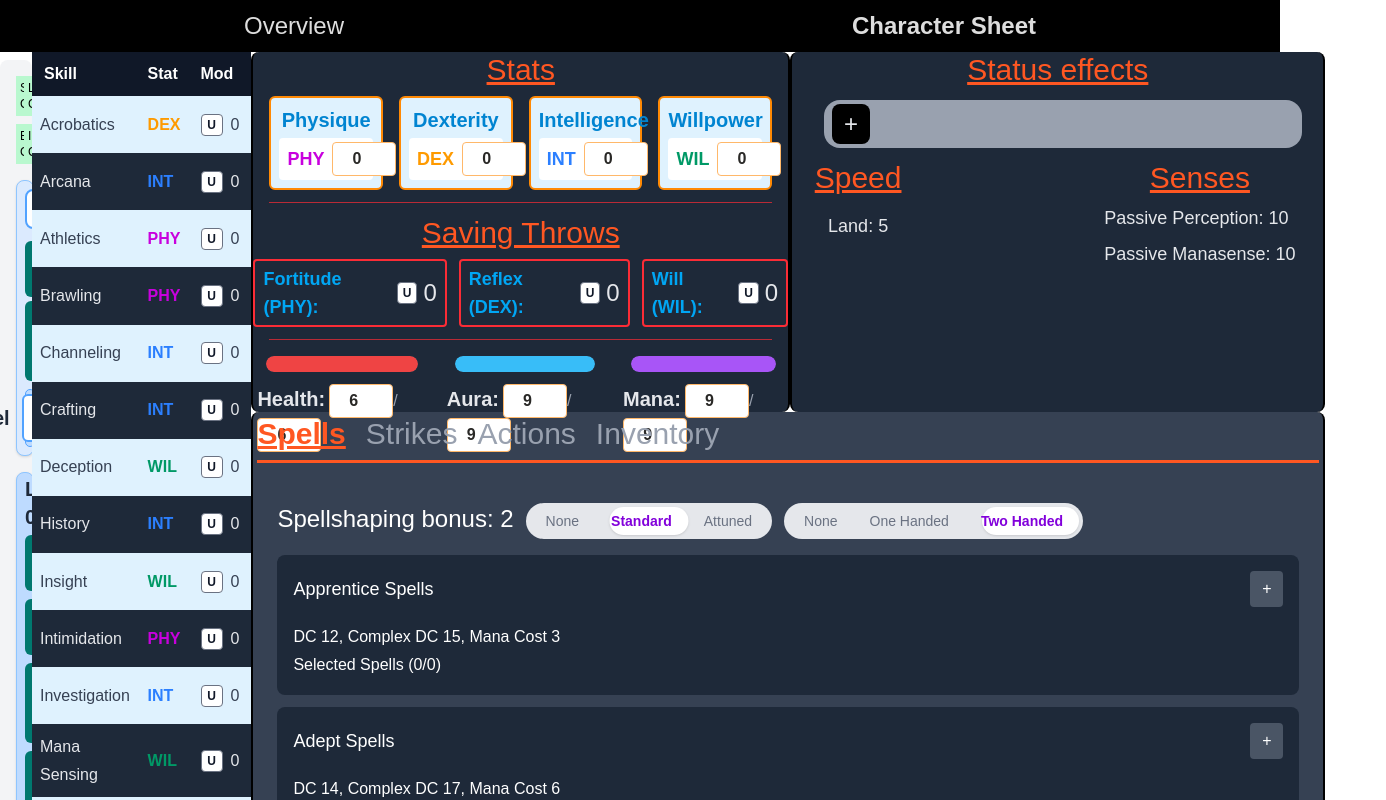
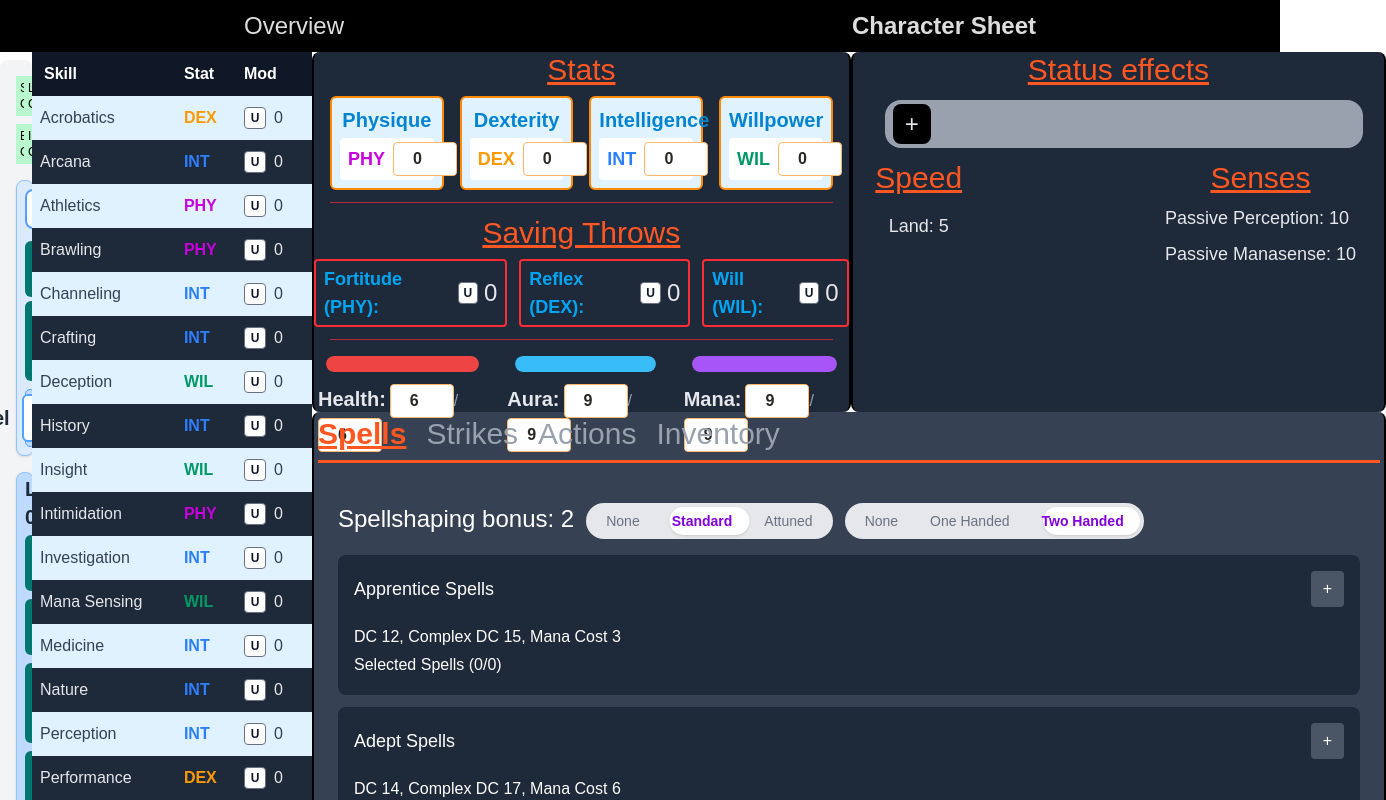
Before and after one commit to Acasez/kastorixv2, a React (Vite) app: page /kastorixv2/characterSheet in a window 1280 px wide. Shown: the top 800 px of the page, 1386 px wide, since content can reach past the window. Built offline with nearby package versions, Linux system fonts and the light colour scheme.

Commit message:
Some styling

```diff
--- a/src/components/CharacterSheet/Sidebar/LevelSidebar.tsx
+++ b/src/components/CharacterSheet/Sidebar/LevelSidebar.tsx
@@ -6,7 +6,7 @@ export default function LevelSidebar() {
   const levels = Array.from({ length: 21 }, (_, i) => i); // 0 to 20
 
   return (
-    <div className="w-80 p-4 bg-gray-100 rounded-lg shadow-lg overflow-y-auto max-h-screen">
+    <div className="w-80 p-4 bg-gray-100 rounded-lg shadow-lg overflow-y-auto h-320 mb-0">
       <SaveLoadButtons />
       <CharacterPanel />
       <div className="space-y-3">
--- a/src/components/CharacterSheet/SkillTable.tsx
+++ b/src/components/CharacterSheet/SkillTable.tsx
@@ -11,6 +11,7 @@ export default function SkillsTable() {
   const { character } = useCharacter();
 
   return (
+    <div>
       <table className="w-70 -mt-2 border-collapse rounded-lg">
         <thead>
           <tr className="bg-gray-900 text-white">
@@ -65,5 +66,6 @@ export default function SkillsTable() {
           })}
         </tbody>
       </table>
+    </div>
   );
 }
```
Lines whose indentation alone changed are shown as unchanged.
